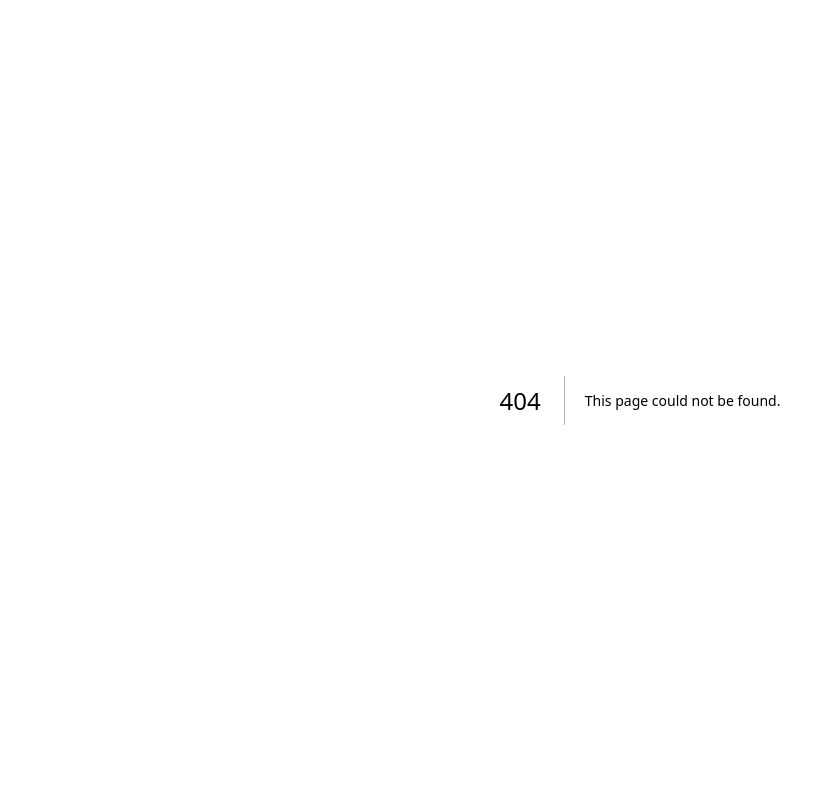
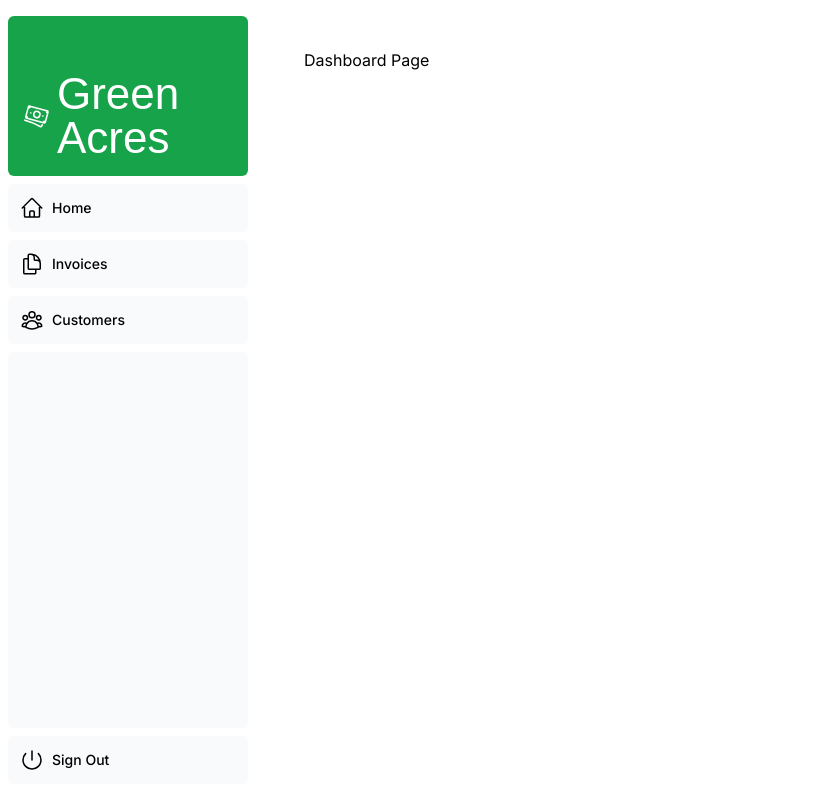
Before and after one commit to j-slaughter/green-acres, a Next.js app: page /dashboard in a window 1280 px wide. Before the commit this address had no page. Shown: the whole page, without its empty margins (0-835 px from the left). Built offline with nearby package versions, Linux system fonts and the light colour scheme; a web font is replaced by a local one.

Commit message:
add dashboard pages

```diff
--- /dev/null
+++ b/app/dashboard/customers/page.tsx
@@ -0,0 +1,4 @@
+// This is the customers page associated with the route /dashboard/customers
+export default function Page() {
+  return <p>Customers Page</p>;
+}
--- /dev/null
+++ b/app/dashboard/invoices/page.tsx
@@ -0,0 +1,4 @@
+// This is the invoices page associated with the route /dashboard/invoices
+export default function Page() {
+  return <p>Invoices Page</p>;
+}
--- /dev/null
+++ b/app/dashboard/layout.tsx
@@ -0,0 +1,13 @@
+// This is the UI layout that is shared between the dashboard pages
+import SideNav from '@/app/ui/dashboard/sidenav';
+
+export default function Layout({ children }: { children: React.ReactNode }) {
+  return (
+    <div className="flex h-screen flex-col md:flex-row md:overflow-hidden">
+      <div className="w-full flex-none md:w-64">
+        <SideNav />
+      </div>
+      <div className="flex-grow p-6 md:overflow-y-auto md:p-12">{children}</div>
+    </div>
+  );
+}
--- /dev/null
+++ b/app/dashboard/page.tsx
@@ -0,0 +1,4 @@
+// This is the dashboard page associated with the route /dashboard
+export default function Page() {
+  return <p>Dashboard Page</p>;
+}
--- a/app/page.tsx
+++ b/app/page.tsx
@@ -1,3 +1,4 @@
+// This is the home page associated with the route /
 import GreenAcresLogo from '@/app/ui/greenacres-logo';
 import { ArrowRightIcon } from '@heroicons/react/24/outline';
 import Link from 'next/link';
@@ -6,7 +7,7 @@
 
 export default function Page() {
   return (
-    <main className="flex min-h-screen flex-col p-6 bg-amber-50">
+    <main className="flex min-h-screen flex-col p-6 bg-lime-50">
       <div className="flex h-20 shrink-0 items-end rounded-lg bg-green-500 p-4 md:h-52">
         <GreenAcresLogo />
       </div>
--- a/app/ui/dashboard/nav-links.tsx
+++ b/app/ui/dashboard/nav-links.tsx
@@ -1,8 +1,4 @@
-import {
-  UserGroupIcon,
-  HomeIcon,
-  DocumentDuplicateIcon,
-} from '@heroicons/react/24/outline';
+import { UserGroupIcon, HomeIcon, DocumentDuplicateIcon } from '@heroicons/react/24/outline';
 
 // Map of links to display in the side navigation.
 // Depending on the size of the application, this would be stored in a database.
@@ -25,7 +21,7 @@
           <a
             key={link.name}
             href={link.href}
-            className="flex h-[48px] grow items-center justify-center gap-2 rounded-md bg-gray-50 p-3 text-sm font-medium hover:bg-sky-100 hover:text-blue-600 md:flex-none md:justify-start md:p-2 md:px-3"
+            className="flex h-[48px] grow items-center justify-center gap-2 rounded-md bg-gray-50 p-3 text-sm font-medium hover:bg-lime-100 hover:text-green-600 md:flex-none md:justify-start md:p-2 md:px-3"
           >
             <LinkIcon className="w-6" />
             <p className="hidden md:block">{link.name}</p>
--- a/app/ui/dashboard/sidenav.tsx
+++ b/app/ui/dashboard/sidenav.tsx
@@ -1,24 +1,24 @@
 import Link from 'next/link';
 import NavLinks from '@/app/ui/dashboard/nav-links';
-import AcmeLogo from '@/app/ui/acme-logo';
+import GreenAcresLogo from '@/app/ui/greenacres-logo';
 import { PowerIcon } from '@heroicons/react/24/outline';
 
 export default function SideNav() {
   return (
     <div className="flex h-full flex-col px-3 py-4 md:px-2">
       <Link
-        className="mb-2 flex h-20 items-end justify-start rounded-md bg-blue-600 p-4 md:h-40"
+        className="mb-2 flex h-20 items-end justify-start rounded-md bg-green-600 p-4 md:h-40"
         href="/"
       >
         <div className="w-32 text-white md:w-40">
-          <AcmeLogo />
+          <GreenAcresLogo />
         </div>
       </Link>
       <div className="flex grow flex-row justify-between space-x-2 md:flex-col md:space-x-0 md:space-y-2">
         <NavLinks />
         <div className="hidden h-auto w-full grow rounded-md bg-gray-50 md:block"></div>
         <form>
-          <button className="flex h-[48px] w-full grow items-center justify-center gap-2 rounded-md bg-gray-50 p-3 text-sm font-medium hover:bg-sky-100 hover:text-blue-600 md:flex-none md:justify-start md:p-2 md:px-3">
+          <button className="flex h-[48px] w-full grow items-center justify-center gap-2 rounded-md bg-gray-50 p-3 text-sm font-medium hover:bg-lime-100 hover:text-green-600 md:flex-none md:justify-start md:p-2 md:px-3">
             <PowerIcon className="w-6" />
             <div className="hidden md:block">Sign Out</div>
           </button>
```
